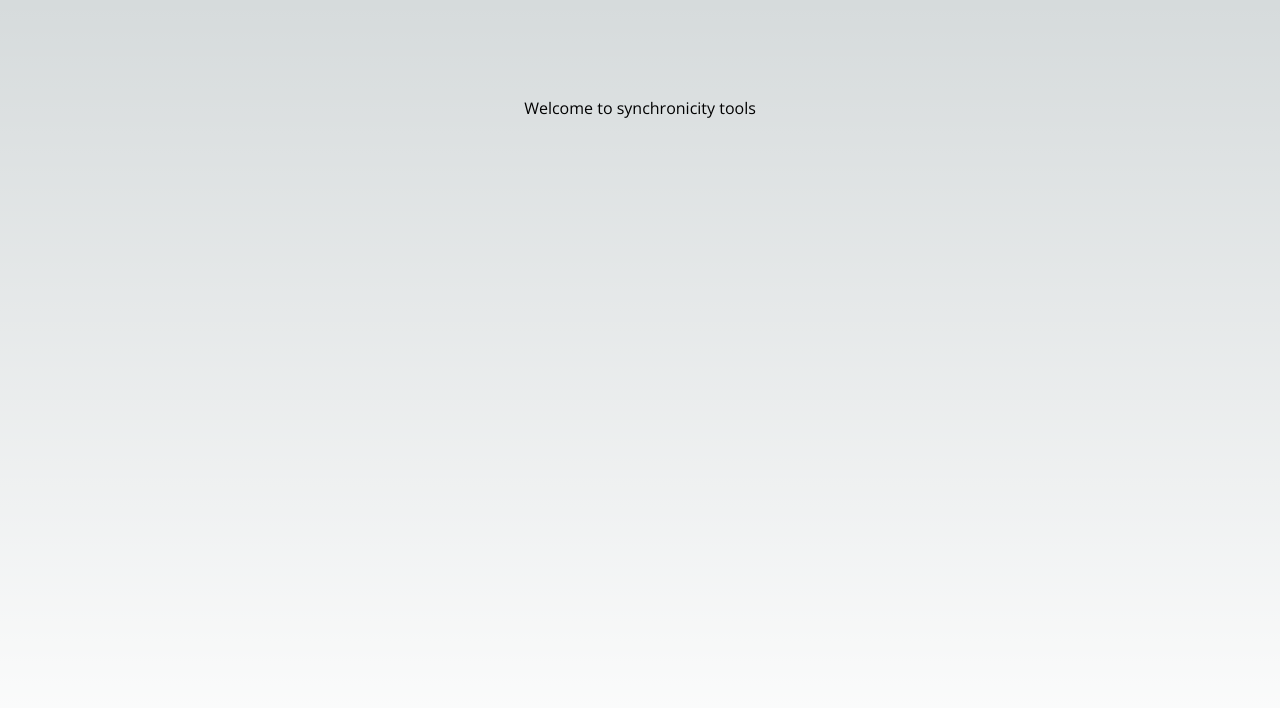
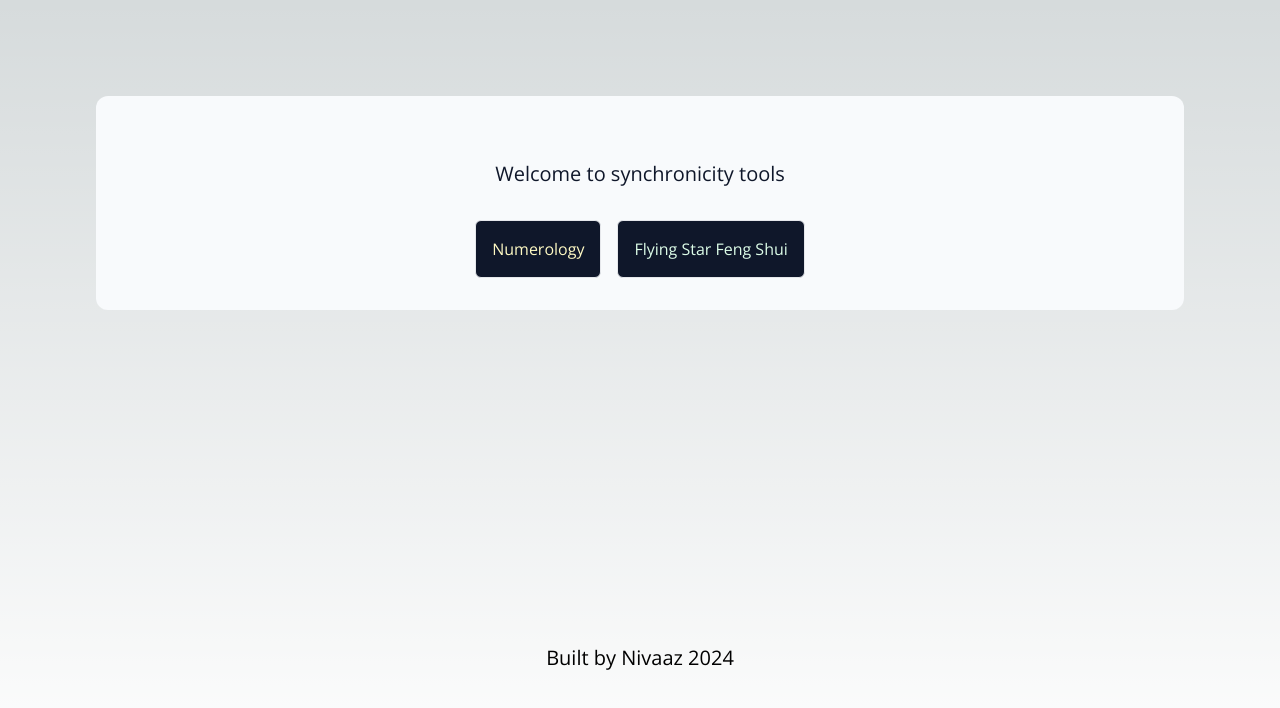
Before and after one commit to nivaaz/flying-star-feng-shui, a Next.js app: page / in a window 1280 px wide. Shown: the top 708 px of the page. Built offline with nearby package versions, Linux system fonts and the light colour scheme; a web font is replaced by a local one.

Commit message:
format the landing page

```diff
--- a/src/app/page.tsx
+++ b/src/app/page.tsx
@@ -1,7 +1,30 @@
+import Link from "next/link";
+import Container from "./components/container";
+
 const Page = () => {
   return (
     <main className="flex min-h-screen flex-col items-center justify-between p-4 lg:p-24 pb-40">
-      <p> Welcome to synchronicity tools </p>
+      <Container>
+        <div className="md:w-2/3 m-auto ">
+          <p className="text-xl text-center py-8">
+            {" "}
+            Welcome to synchronicity tools{" "}
+          </p>
+          <div className="flex flex-row justify-center space-x-4">
+            <Link href="/numerology">
+              <p className="w-fit p-4 text-center bg-slate-900 rounded-md border text-yellow-100 ">
+                Numerology{" "}
+              </p>
+            </Link>
+            <Link href="/feng-shui">
+              <p className="w-fit p-4 text-center bg-slate-900 rounded-md border text-green-100 ">
+                Flying Star Feng Shui{" "}
+              </p>
+            </Link>
+          </div>
+        </div>
+      </Container>
+      <p className="text-xl text-center py-8">Built by Nivaaz 2024</p>
     </main>
   );
 };
```
